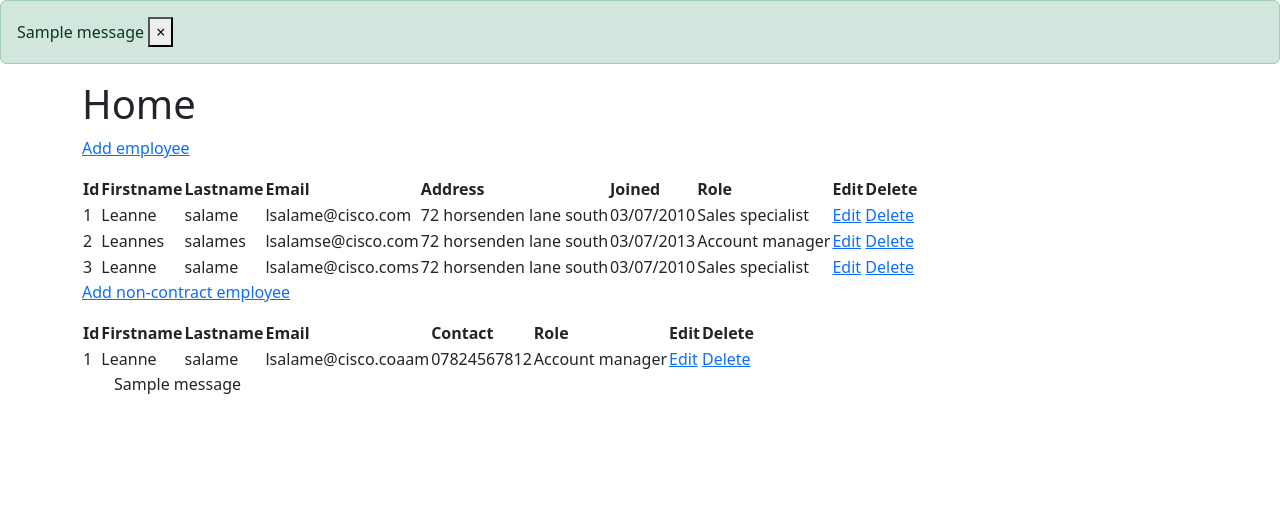
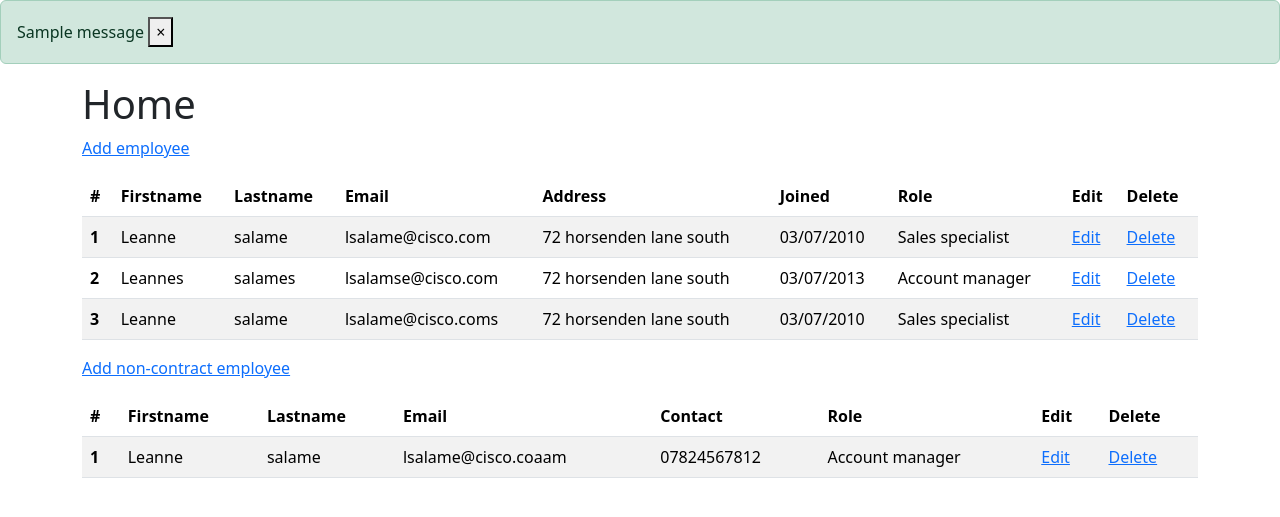
Before and after one commit to leannesal/flask-app, a Flask app: page / in a window 1280 px wide. Shown: the part 56-573 px from the top of the page. Run offline with Flask 3, Linux system fonts and the light colour scheme; a user stored in the database is signed in; one stand-in notice (Sample message) is shown.

Commit message:
fix table design in html files

```diff
--- a/website/templates/base.html
+++ b/website/templates/base.html
@@ -36,14 +36,14 @@
         'error' %}
         <div class="alert alert-danger alter-dismissable fade show" role="alert">
           {{ message }}
-          <button type="button" class="close" data-dismiss="alert">
+          <button type="button" class="close" data-bs-dismiss="alert" onclick=delete_flash(this)>
             <span aria-hidden="true">&times;</span>
           </button>
         </div>
         {% else %}
         <div class="alert alert-success alter-dismissable fade show" role="alert">
           {{ message }}
-          <button type="button" class="close" data-dismiss="alert">
+          <button type="button" class="close" data-bs-dismiss="alert" onclick=delete_flash(this)>
             <span aria-hidden="true">&times;</span>
           </button>
         </div>
--- a/website/templates/home.html
+++ b/website/templates/home.html
@@ -7,23 +7,24 @@
 
 <p class='adding_button'><a href='{{url_for("views.new_contract_employee")}}' >Add employee</a></p>
 
-<div class="content">
-    <table>
+<table class="table table-striped">
     <thead>
-            <th>Id</th>
-            <th>Firstname</th>
-            <th>Lastname</th>
-            <th>Email</th>
-            <th>Address</th>
-            <th>Joined</th>
-            <th>Role</th>
-            <th>Edit</th>
-            <th>Delete</th>
+        <tr>
+            <th scope="col">#</th>
+            <th scope="col">Firstname</th>
+            <th scope="col">Lastname</th>
+            <th scope="col">Email</th>
+            <th scope="col">Address</th>
+            <th scope="col">Joined</th>
+            <th scope="col">Role</th>
+            <th scope="col">Edit</th>
+            <th scope="col">Delete</th>
+        </tr>
     </thead>
     <tbody>
         {% for employee in employees_info %}
         <tr>
-                <td>{{loop.index}}</td>
+            <th score="row">{{loop.index}}</th>
             <td>{{employee.firstname}}</td>
             <td>{{employee.lastname}}</td>
             <td>{{employee.email}}</td>
@@ -36,14 +37,12 @@
         {%endfor%}
     </tbody>
 </table>
-</div>
 
 <p class='adding_button'><a href='{{url_for("views.new_no_contract_employee")}}'>Add non-contract employee</a></p>
 
-<div class="content">
-    <table>
+<table class="table table-striped">
     <thead>
-            <th>Id</th>
+        <th>#</th>
         <th>Firstname</th>
         <th>Lastname</th>
         <th>Email</th>
@@ -55,7 +54,7 @@
     <tbody>
         {% for employee in no_contract_info %}
         <tr>
-                <td>{{loop.index}}</td>
+            <th scope="row">{{loop.index}}</th>
             <td>{{employee.firstname}}</td>
             <td>{{employee.lastname}}</td>
             <td>{{employee.email}}</td>
@@ -67,19 +66,8 @@
         {%endfor%}
     </tbody>
 </table>
-</div>
 
-<div class="message">
-    {% with messages = get_flashed_messages() %}
-        {% if messages %}
-            <ul class="flashes">
-                {% for message in messages %}
-                    <div class="message_flash">{{ message }}</div>
-                {% endfor %}
-            </ul>
-        {% endif %}
-    {% endwith %}
-</div>
+
 
 
 
--- a/website/views.py
+++ b/website/views.py
@@ -72,23 +72,6 @@ def edit_employee(id):
         return redirect(url_for("views.home"))
     return render_template("edit_employee.html",employees_info=employee, new_user=current_user)
 
-#Edit contract employee
-@views.route("/edit_employee/<string:id>",methods=['POST','GET'])
-def edit_employee(id):
-    employee=Contract_employees.query.get_or_404(id)
-    if request.method=='POST':
-        employee.firstname=request.form.get('Firstname')
-        employee.lastname=request.form.get('Lastname')
-        employee.email=request.form.get('Email')
-        employee.address=request.form.get('Address')
-        employee.joined=request.form.get('Joined')
-        employee.role=request.form.get('Role')
-        db.session.add(employee)
-        db.session.commit()
-        flash('Employee has been updated')
-        return redirect(url_for("views.home"))
-    return render_template("edit_employee.html",employees_info=employee, new_user=current_user)
-
 #Edit non-contract employee
 @views.route("/edit_no_contract_employee/<string:id>",methods=['POST','GET'])
 def edit_no_contract_employee(id):
```
Also changed, not shown: website/database.db. Lines whose indentation alone changed are shown as unchanged.
